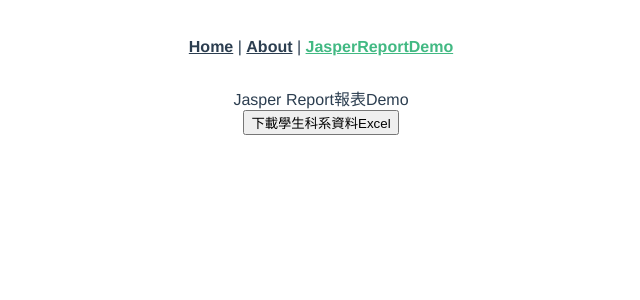
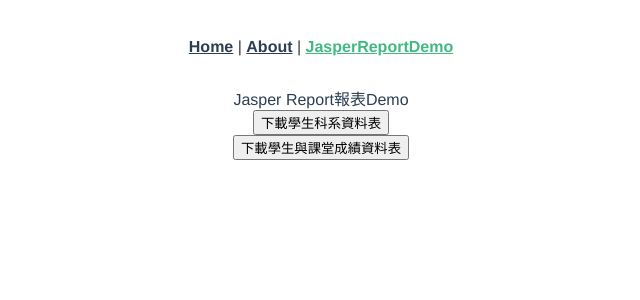
Before and after one commit to Jesse7073/2024IThome_Demo_Front, a Vue app: page /#/jasperDemo in a window 1280 px wide. Shown: the top 300 px of the page, without its empty margins (319-959 px from the left). Built offline with nearby package versions, Linux system fonts and the light colour scheme.

Commit message:
串接下載學生課堂考試成績excel報表API(匯出兩個sheet的excel)

```diff
--- a/src/api/JasperReportApi.js
+++ b/src/api/JasperReportApi.js
@@ -6,4 +6,9 @@
         const result = httpBlob.get(`/jasper/studentDataReport`);
         return result;
     },
+
+    async getStudentCourseScoreDataReport() {
+        const result = httpBlob.get(`/jasper/studentCourseScoreDataReport`);
+        return result;
+    },
 }
--- a/src/common/utils/FileUtil.js
+++ b/src/common/utils/FileUtil.js
@@ -1,15 +1,15 @@
-import _string from "lodash/string";
+// import _string from "lodash/string";
 
 // 對應的content type
-const fileMimeType = {
-  pdf: "application/pdf",
-  xls: "application/vnd.ms-excel",
-  xlsx: "application/vnd.openxmlformats-officedocument.spreadsheetml.sheet",
-  ppt: "application/vnd.ms-powerpoint",
-  pptx: "application/vnd.openxmlformats-officedocument.presentationml.presentation",
-  doc: "application/msword",
-  docx: "application/vnd.openxmlformats-officedocument.wordprocessingml.document",
-};
+// const fileMimeType = {
+//   pdf: "application/pdf",
+//   xls: "application/vnd.ms-excel",
+//   xlsx: "application/vnd.openxmlformats-officedocument.spreadsheetml.sheet",
+//   ppt: "application/vnd.ms-powerpoint",
+//   pptx: "application/vnd.openxmlformats-officedocument.presentationml.presentation",
+//   doc: "application/msword",
+//   docx: "application/vnd.openxmlformats-officedocument.wordprocessingml.document",
+// };
 
 export default {
   downloadFile(res) {
--- a/src/views/JasperDemo/JasperDemo.js
+++ b/src/views/JasperDemo/JasperDemo.js
@@ -10,9 +10,14 @@
     },
     mounted() {},
     methods: {
-        async downloadStudentDepartmentExcel() {
-            let result = await JasperReportApi.getStudentDataReport();
-            FileUtil.downloadFile(result);
-        }
+      async downloadStudentDepartmentExcel() {
+          let result = await JasperReportApi.getStudentDataReport();
+          FileUtil.downloadFile(result);
+      },
+
+      async downloadStudentCourseScoreDataReportExcel() {
+        let result = await JasperReportApi.getStudentCourseScoreDataReport();
+        FileUtil.downloadFile(result);
+      }
     },
 };
--- a/src/views/JasperDemo/JasperDemo.vue
+++ b/src/views/JasperDemo/JasperDemo.vue
@@ -2,7 +2,10 @@
     <div>
         {{ message }}
         <div>
-            <button @click="downloadStudentDepartmentExcel">下載學生科系資料Excel</button>
+            <button @click="downloadStudentDepartmentExcel">下載學生科系資料表</button>
+        </div>
+        <div>
+            <button @click="downloadStudentCourseScoreDataReportExcel">下載學生與課堂成績資料表</button>
         </div>
     </div>
 </template>
```
